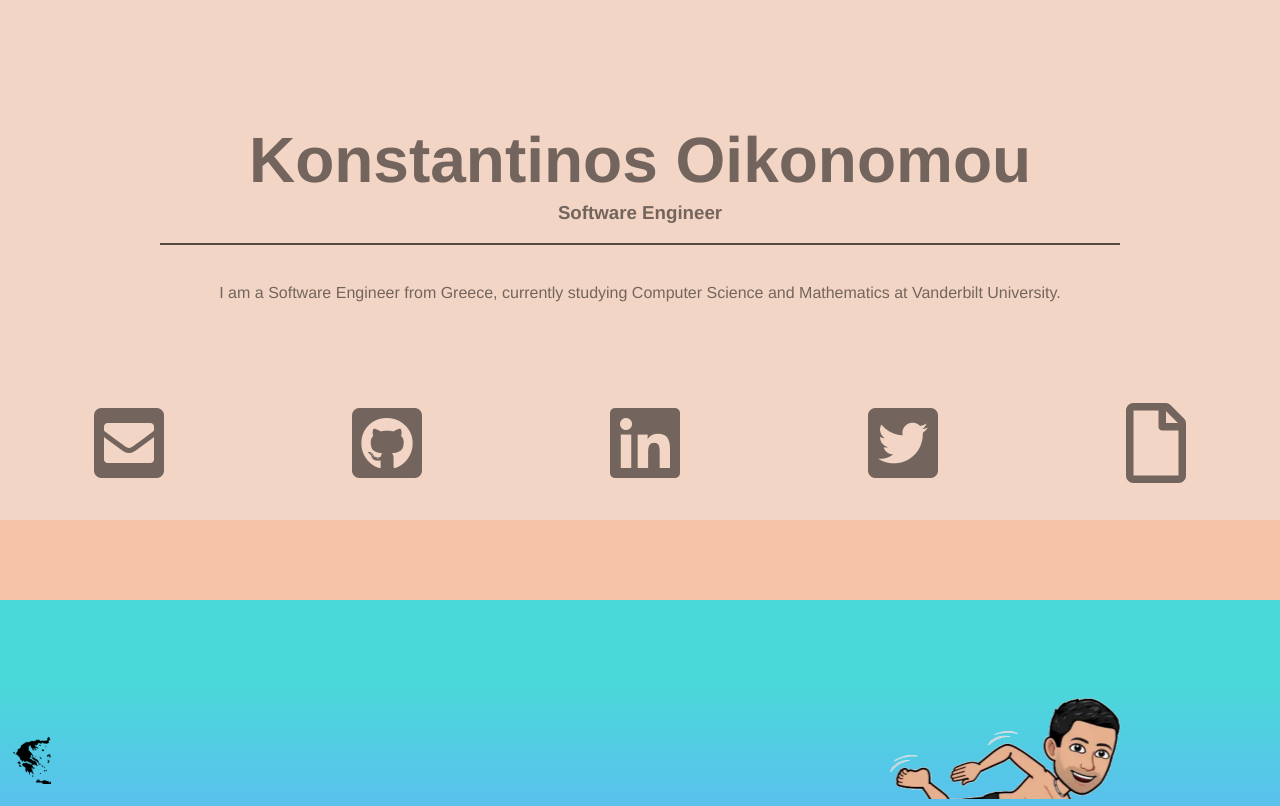
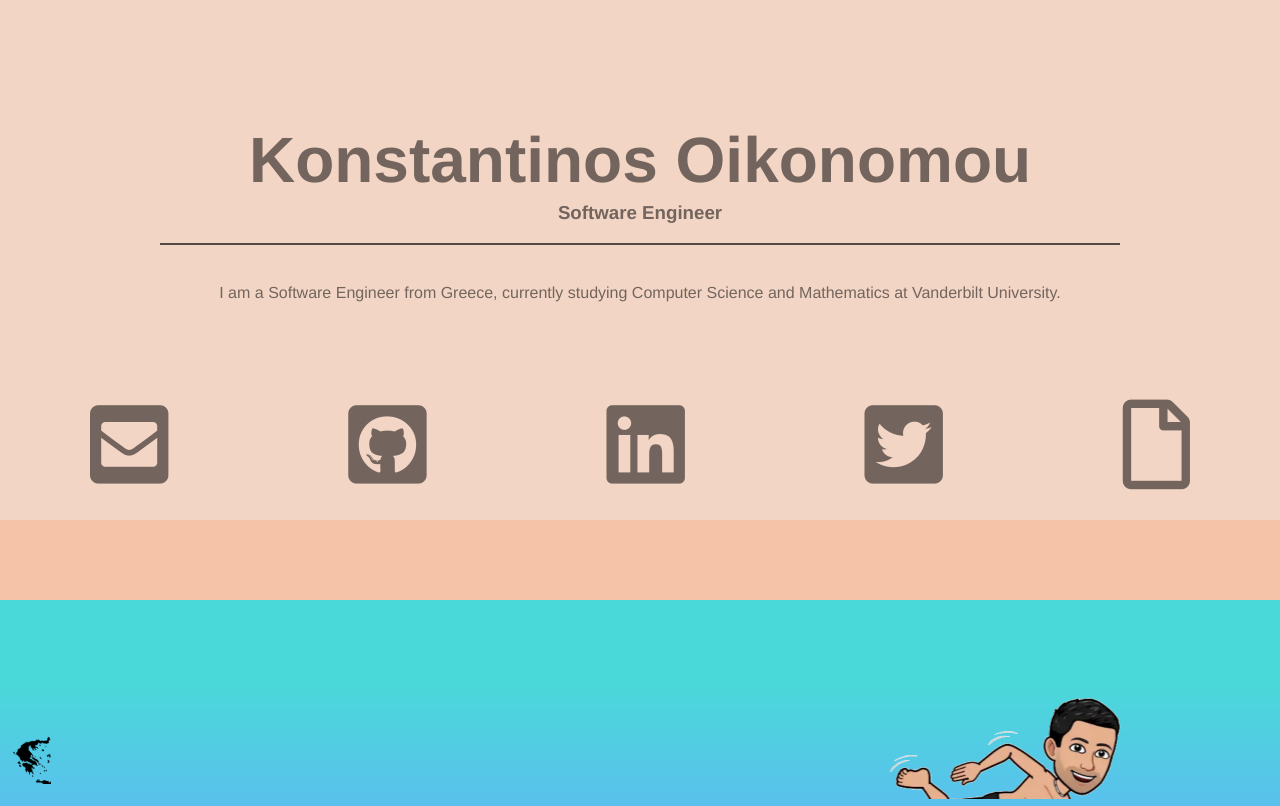
Before and after one commit to konoikon/konoikon.me, a plain HTML site: page index.html in a window 1280 px wide. Shown: the top 806 px of the page. Drawn offline with Linux system fonts and the light colour scheme.

Commit message:
icons size change

```diff
--- a/main.css
+++ b/main.css
@@ -51,7 +51,11 @@ hr {
   justify-content: space-around;
   top: 40%;
   width: 100%;
-  font-size: 5em;
+  /* font-size: 5em; */
+}
+
+i {
+  font-size: 7vmax;
 }
 
 a {
```
